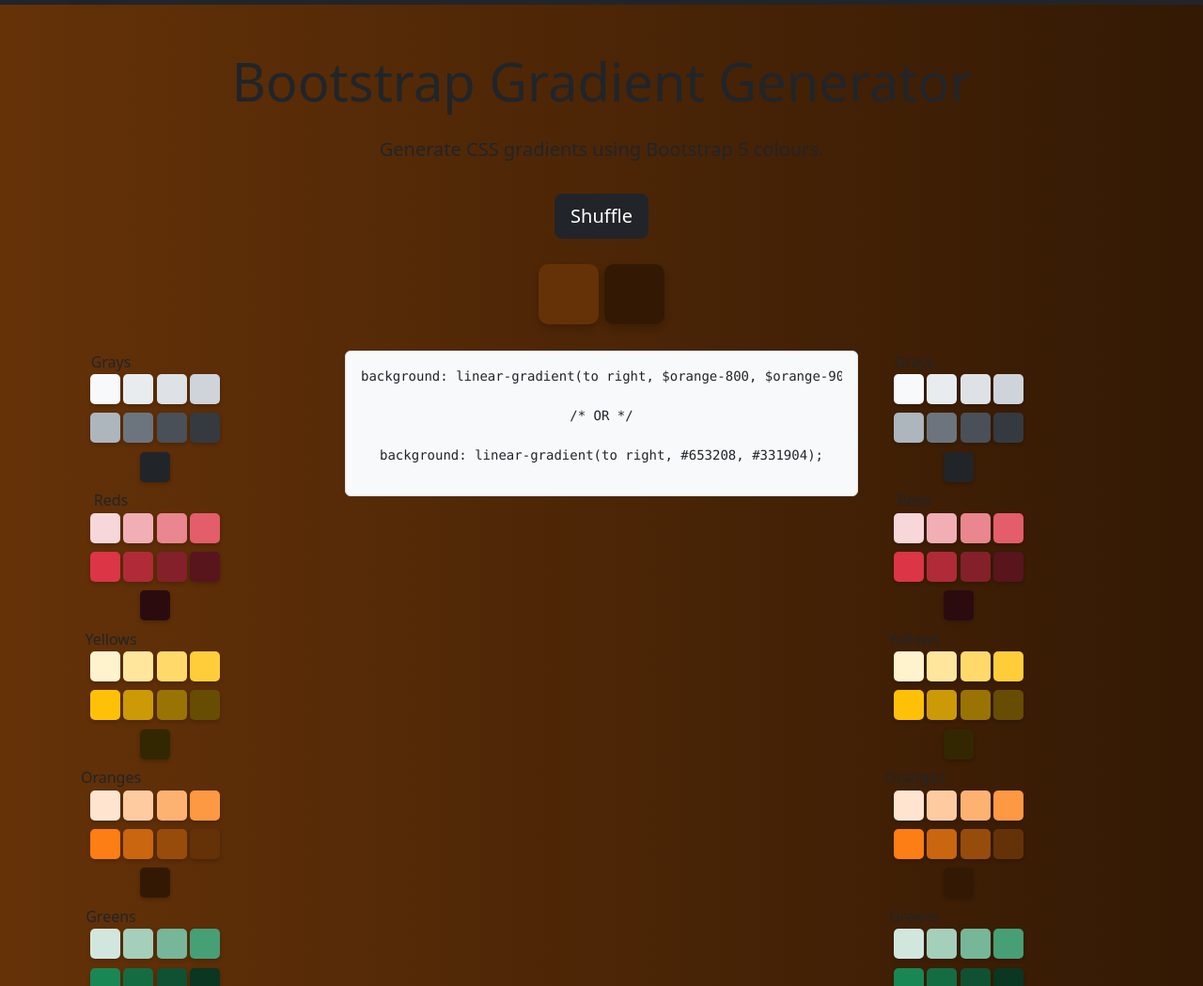
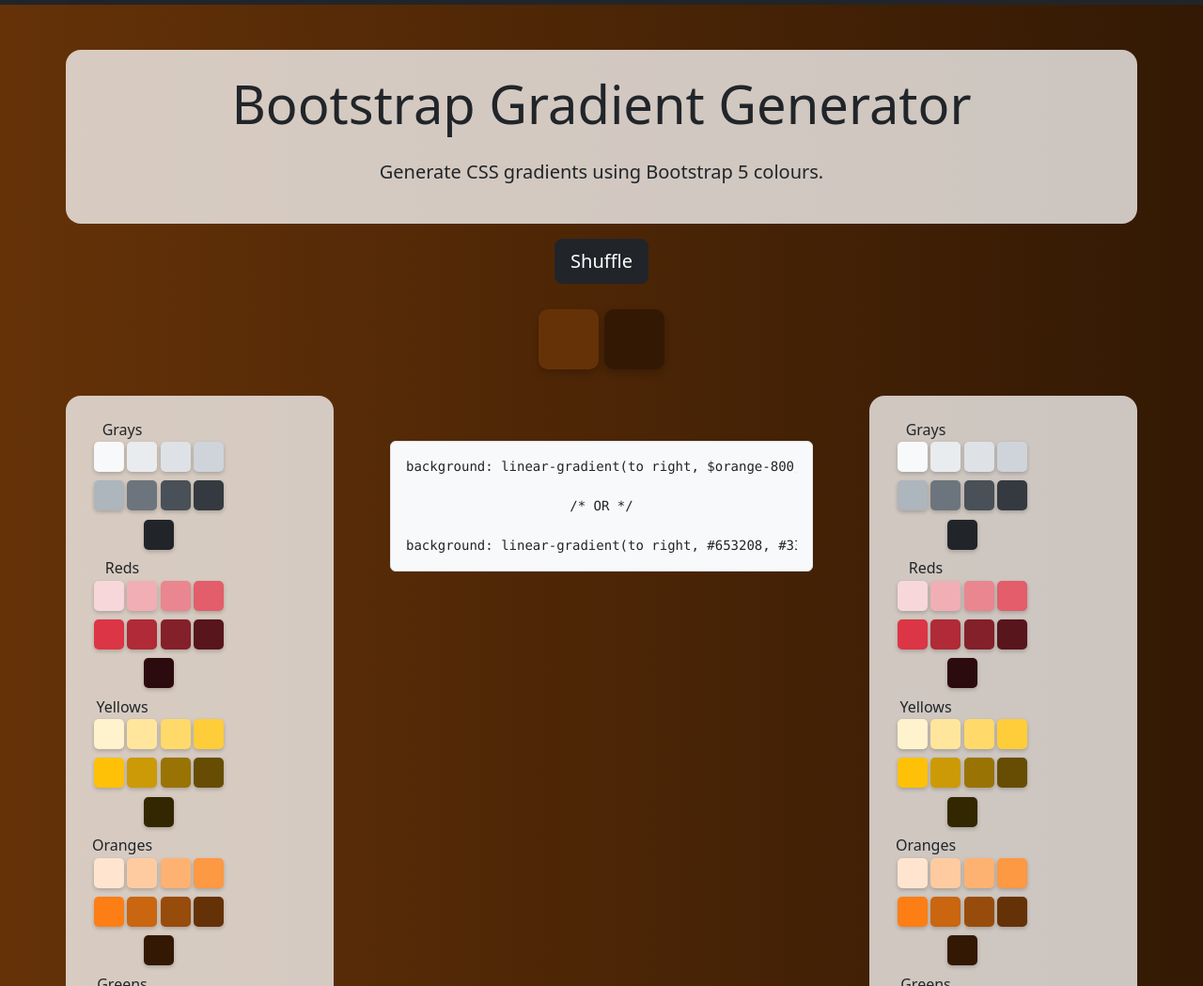
Before and after one commit to Rollcloud/bootstrap-gradients, a website built with Vite: page src/index.html in a window 1280 px wide. Shown: the part 51-1100 px from the top of the page at 94% size. Built offline with nearby package versions, Linux system fonts and the light colour scheme.

Commit message:
Improve readability for all colours

```diff
--- a/src/index.html
+++ b/src/index.html
@@ -21,7 +21,7 @@
     </nav>
 
     <main class="container text-center py-5">
-      <div class="row">
+      <div class="row panel-white">
         <h1 class="display-4 mb-4">Bootstrap Gradient Generator</h1>
         <p class="lead">Generate CSS gradients using Bootstrap 5 colours.</p>
       </div>
@@ -34,13 +34,13 @@
       </div>
 
       <div class="row">
-        <div class="col-md-3 colour-swatches"></div>
+        <div class="col-md-3 panel-white colour-swatches"></div>
         <div class="col-md-6">
-          <div class="gradient-code p-3 bg-light border rounded">
+          <div class="gradient-code m-5 p-3 bg-light border rounded">
             <pre><code class="css-code"></code></pre>
           </div>
         </div>
-        <div class="col-md-3 colour-swatches"></div>
+        <div class="col-md-3 panel-white colour-swatches"></div>
       </div>
     </main>
 
--- a/src/styles/styles.scss
+++ b/src/styles/styles.scss
@@ -4,6 +4,19 @@
 // Import the full bootstrap colour palette
 @import "bootstrap-colours-full";
 
+pre {
+  @extend .mb-0;
+}
+
+// Utility classes
+.panel-white {
+  @extend .bg-white;
+  @extend .bg-opacity-75;
+  @extend .rounded-4;
+  @extend .p-4;
+}
+
+// Custom styles
 .logo {
   height: 1.5em;
   width: 1.5em;
```
